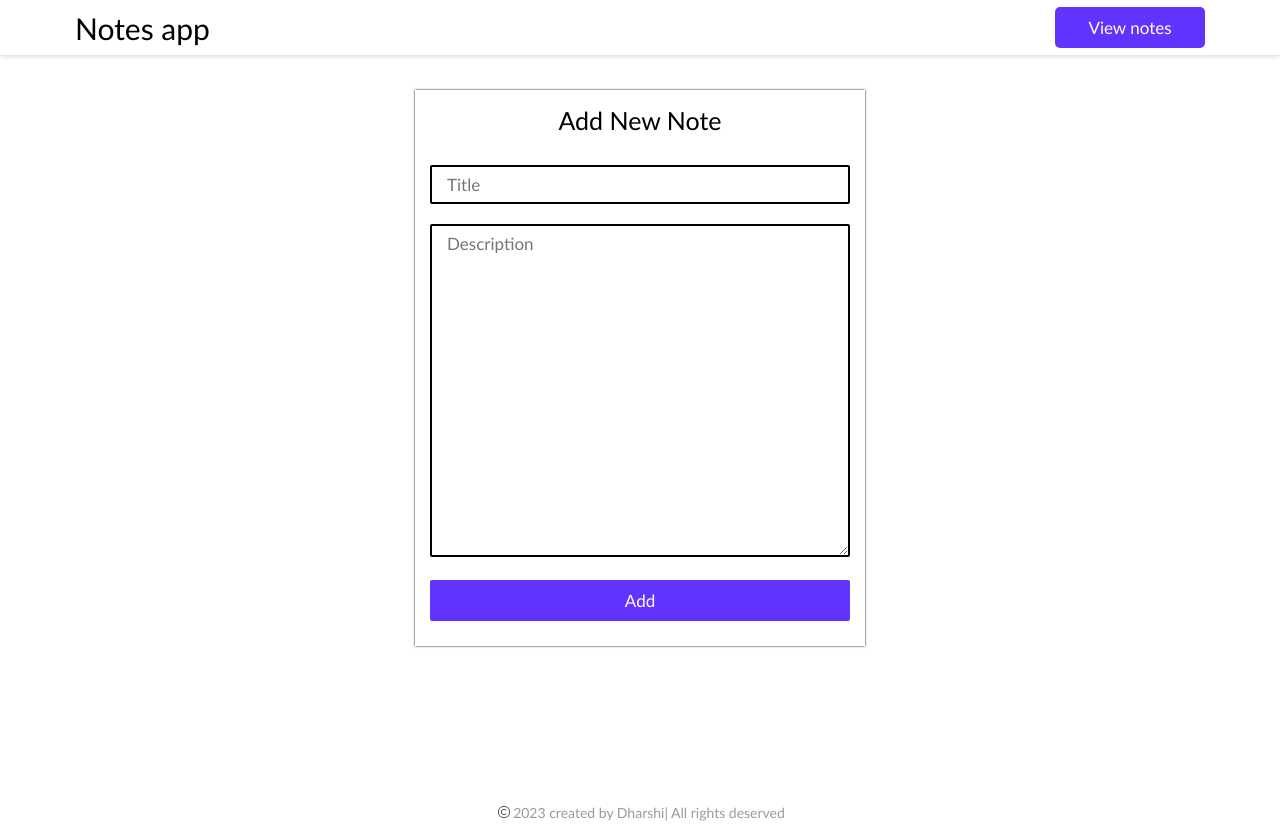
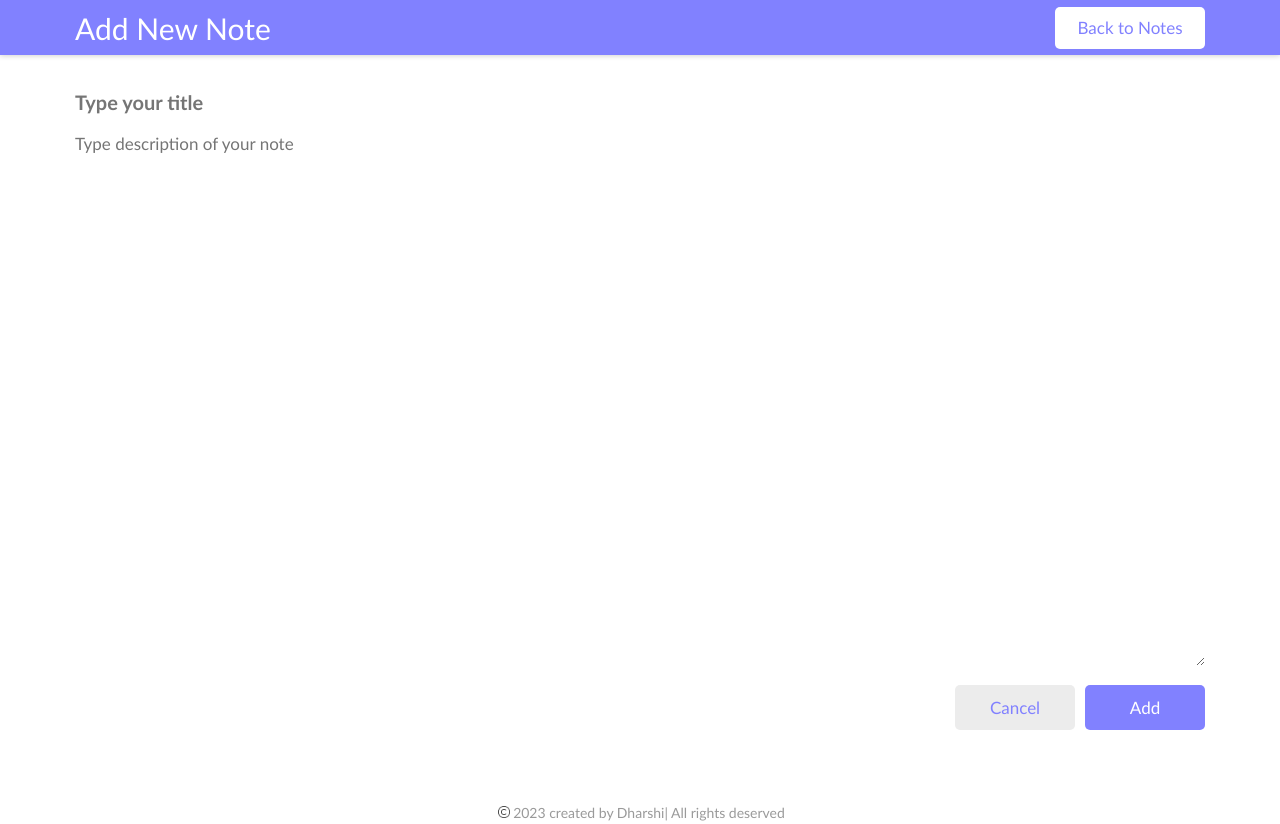
Before and after one commit to DharshiBalasubramaniyam/Notes-App, a React (Create React App) app: page /newnote in a window 1280 px wide. Built offline with nearby package versions, Linux system fonts and the light colour scheme.

Commit message:
update ui

```diff
--- a/src/App.js
+++ b/src/App.js
@@ -29,7 +29,7 @@ function App() {
       note.id = id;
       note.date = new Date().toDateString();
       note.time = new Date().toLocaleTimeString();
-      setList([...list, note]);
+      setList([note, ...list]);
   }
 
   function removeNote(id) {
@@ -45,7 +45,7 @@ function App() {
     const removedList = list.filter((note) => {
       return note.id!==editednote.id;
     })
-    setList([...removedList, editednote]);
+    setList([editednote, ...removedList]);
   }
 
   return (
@@ -55,7 +55,7 @@ function App() {
           <Route path="/deletenote/:id" element={<DeleteNote removeNote={removeNote}/>} />
           <Route path="/updatenote/:id" element={<UpdateNote editNote={editNote} />} />
           <Route path="/newnote" element={<Addnote addNote={addNote} />}  />
-          <Route path="/viewnote/:id" element={<Viewnote list={list}/>}  />
+          <Route path="/viewnote/:id" element={<Viewnote/>}  />
         </Routes>
         <Footer/>
     </>
--- a/src/components/Addnote.js
+++ b/src/components/Addnote.js
@@ -1,11 +1,16 @@
 import './Styles.css';
-import { useState } from 'react';
+import { useState, useRef, useEffect } from 'react';
 import { Link } from 'react-router-dom';
 import { useNavigate } from 'react-router-dom';
 
 function Addnote(props) {
 
     const navigate = useNavigate();
+    const titleRef = useRef(null);
+
+    useEffect(()=> {
+        titleRef.current.focus();
+    }, [])
 
     const [input, setInput] = useState({
         id: "",
@@ -30,7 +35,7 @@ function Addnote(props) {
             return {...previousState, title: "", description: ""}
         })
 
-        alert('New note added successfully!');
+        // alert('New note added successfully!');
 
         navigate(-1);
     }
@@ -38,17 +43,17 @@ function Addnote(props) {
     return(
         <>
             <header>
-                <h1>Notes app</h1>
+                <h1>Add New Note</h1>
                 <div>
-                        <Link to="/" className='btn'>View notes</Link>
+                        <Link to="/" className='btn'>Back to Notes</Link>
                 </div>
             </header>
             <section>
                 <form onSubmit={handleSubmit}>
-                    <h1>Add New Note</h1>
 
                     <input type='text'
-                        placeholder='Title'
+                        ref={titleRef}
+                        placeholder='Type your title'
                         value={input.title}
                         onChange={(e) => {
                             setInput(previousState => {
@@ -59,7 +64,7 @@ function Addnote(props) {
                     /><br/>
 
                     <textarea
-                        placeholder='Description'
+                        placeholder='Type description of your note'
                         rows={15}
                         value={input.description}
                         onChange={(e) => {
@@ -69,12 +74,14 @@ function Addnote(props) {
                         }}
                     ></textarea><br/>
 
-                    <input type='submit' value='Add' />
+                    <div className='btns'>
+                        <Link to="/" className='link'><input type='submit' value='Cancel' className='cancel'/></Link>
+                        <input type='submit' value='Add' />
+                    </div>
                 </form>
             </section>
 
         </>
-        //
     );
 }
 
--- a/src/components/DeleteNote.js
+++ b/src/components/DeleteNote.js
@@ -7,20 +7,19 @@ function DeleteNote(props) {
 
     function del() {
         props.removeNote(note.id);
-        alert("Note deleted sucessfully!");
+        // alert("Note deleted sucessfully!");
     }
 
     return(
         <>
             <header>
-                <h1>Notes app</h1>
+                <h1>Confirm - Delete</h1>
             </header>
             <section id='delete'>
                 <div className="confirm-box">
-                    <h1>Confirm - Delete</h1>
                     <p>Are you sure? <br/><br/> Permenently delete your note "{note.title}"? You can't undo this after deleting.</p>
                     <div>
-                        <Link to="/" className="btn cancel">Cancel</Link>
+                        <Link to={`/viewnote/${note.id}`} className="btn cancel">Cancel</Link>
                         <Link to="/"
                             className="btn delete"
                             onClick={del}
--- a/src/components/Notecard.js
+++ b/src/components/Notecard.js
@@ -1,10 +1,7 @@
 import { Link } from 'react-router-dom';
-import { useEffect, useState } from 'react';
 
 function Notecard(props) {
     const {id, title, description, date, time} = props.note;
-
-
 
     return (
         <Link to={`/viewnote/${id}`} state={props.note} className='note-link'>
--- a/src/components/Noteslist.js
+++ b/src/components/Noteslist.js
@@ -15,7 +15,7 @@ function Noteslist(props) {
     return(
         <>
             <header>
-                <h1>Notes app</h1>
+                <h1>All Notes</h1>
                 <div className='search'>
                         <input
                             type='text'
@@ -32,14 +32,14 @@ function Noteslist(props) {
             </header>
             <section id='list'>
                 {
-                    (search === "") ? <h1>All Notes</h1> : <h1>Search results for '{search}'</h1>
+                    (search === "") ? <></> : <h1>Search results for '{search}'</h1>
                 }
                 {
-                   (notesList.length===0) ? <></> : (notesList.length===1) ? <small>{notesList.length} Note</small> : <small>{notesList.length} Notes </small>
+                    (notesList.length===1) ? <small>{notesList.length} Note</small> : <small>{notesList.length} Notes </small>
                 }
                 <div className='notes-container'>
                 {
-                    notesList.length === 0 ? <><p className='empty'>No notes found!</p></>:
+                    (notesList.length === 0 && search === "" )? <><p className='empty'>No notes here! <br/>Tap the new button on top to create a note.</p></>:
                     notesList.map((note) => {
                         return (
                             <Notecard note={note} key={note.id}/>
--- a/src/components/Styles.css
+++ b/src/components/Styles.css
@@ -8,6 +8,18 @@
     text-decoration: none;
 }
 
+::selection {
+    background-color: var(--white);
+    color: var(--main);
+}
+
+:root {
+    --main: rgb(129, 129, 255);
+    --white: rgb(255, 255, 255);
+    --btnhover: rgb(234, 234, 234);
+    --light: rgb(224, 224, 255);
+}
+
 header {
     width: 100%;
     padding: 8px 75px;
@@ -16,7 +28,7 @@ header {
     align-items: center;
     justify-content: space-between;
     position: fixed;
-    background-color: white;
+    background-color: var(--main);
     box-shadow: 0 1px 5px rgb(211, 211, 211);
 }
 header .back {
@@ -25,16 +37,17 @@ header .back {
 header h1 {
     font-size: 30px;
     flex: 1;
+    color: var(--white);
 }
 .btn {
-    padding: 10px 0;
-    background-color: rgb(98, 50, 255);
+    padding: 10.5px 0;
+    background-color: var(--white);
     border: none;
     display: inline-block;
     text-align: center;
     width: 150px;
     border-radius: 5px;
-    color: white;
+    color: var(--main);
     font-size: 17px;
     cursor: pointer;
     transition: 0.3s;
@@ -42,65 +55,72 @@ header h1 {
 header .search {
     position: relative;
     margin-right: 15px;
-    background-color: white;
+    background-color: var(--white);
+    border-radius: 7px;
 }
 header .search input {
     padding: 10px 15px 10px 40px;
     width: 430px;
-    font-size: 16px;
-    border: 1px solid rgb(184, 184, 184);border-radius: 7px;
-}
-header .search input:hover {
-    box-shadow: 0px 0px 5px rgba(0, 0, 0, 0.4);
+    font-size: 16.5px;
+    background-color: transparent;
+    color: var(--dark);
+    border: 2px solid var(--light);border-radius: 7px;
 }
 header .search input:focus {
-    box-shadow: 0px 0px 5px rgba(0, 0, 0, 0.9);
+    box-shadow: 0px 0px 2px var(--main);
 }
 header .search img{
     position: absolute;
     width: 30px;
     height: 30px;
-    top: 5px;
-    border-radius: 5px;
+    top:6px;
     left: 5px;
-    background-color: rgb(232, 232, 232);
-    padding: 7px;
+    padding: 5px;
 }
 .btn:hover, input[type='submit']:hover {
-    background-color: rgb(69, 12, 255);
-    color: white;
+    box-shadow: 0 0 4px var(--white);
 }
 .btn:active, input[type='submit']:active {
     transform: scale(0.98);
 }
 
 section {
-    padding: 90px 75px;
+    padding: 90px 75px 20px 75px;
     display: flex;
-    align-items: center;
+    align-items: flex-start;
     justify-content: flex-start;
     flex-direction: column;
     min-height: 100vh;
+    background-color: var(--white);
+}
+section small {
+    text-align: center;width: 100%;
 }
 .viewnotes {
     align-items:flex-start;
 }
 section h1 {
     text-align: center;
-    font-size: 25px;
+    width: 100%;
+    font-size: 20px;
+}
+section h2{
+    width: 100%;
+    font-size: 20px;
+    font-weight: 600;
     text-transform: capitalize;
 }
 section > p {
     width: 100%;
     margin-top: 20px;
     text-align: justify;
+    font-size: 17px;
 }
 section .notes-container {
     margin-top: 20px;
-    /* margin-bottom: 20px; */
     display: grid;
     width: 100%;
-    grid-template-columns: repeat(auto-fit, minmax(270px, 1fr));
+    grid-template-columns: repeat(auto-fit, minmax(150px, 1fr));
     grid-gap: 15px;
 }
 section .notes-container .note {
@@ -113,42 +133,27 @@ section .notes-container .note {
 }
 section .notes-container .note-link {
     border-radius: 10px;
+    background-color: var(--white);
+    box-shadow: 0 0 5px var(--main);
+    transition: 0.5s;
+}section .notes-container .note-link:hover {
+    background-color: var(--light);
 }
-section .notes-container .note-link:nth-child(3n) {
-    background-color: rgb(255, 204, 213);
-}
-section .notes-container .note-link:nth-child(3n-1) {
-    background-color: rgb(213, 220, 255);
-}
-section .notes-container .note-link:nth-child(3n-2) {
-    background-color: rgb(199, 255, 199);
-}
-section .notes-container .note:hover {
-    box-shadow: 0px 0px 5px rgb(81, 81, 81) ;
 
-}
 section .notes-container .note .title {
-    font-size: 20px;
+    font-size: 18px;
     font-weight: 600;
+    overflow: hidden;
     margin-bottom: 10px;
     text-transform: capitalize;
-    color: black;
+    color: var(--dark);
 }
 section .notes-container .note .description {
-    margin: 10px 0;font-size: 17px;color: black;
+    margin: 10px 0;font-size: 16px;color: black;overflow: hidden;
 }
-section .notes-container .note img {
-    height: 27px;
-    width: 27px;
-    transition: 0.5s;
-    padding:4px;
-    border-radius: 4px;
-}
-section .notes-container .note img:hover {
-    background-color: rgb(198, 198, 198);
-}
-section .notes-container .note img:active {
-    background-color: transparent;
+section .notes-container p{
+    font-size: 15px;
+    color: var(--light);
 }
 section .empty {
     text-align: center;
@@ -166,58 +171,64 @@ section .empty {
     display: flex;
     justify-content: space-between;
     align-items: flex-end;
-    font-size: 13px;
+    font-size: 9.5px;
     margin-top: 15px;
     color: rgb(27, 0, 116);
     flex: 1;
 }
 section form {
-    padding: 15px;
     width: 100%;
-    max-width: 450px;
-    box-shadow: 0 0 2px black;
-}
-section form h1{
-    margin-bottom: 20px;
+    height: 80vh;
+    display: flex;
+    flex-direction: column;
+    align-items: flex-start;
 }
 section form .btns {
     display: flex;
+    width: 100%;
+    justify-content: flex-end;
     gap: 10px;
-}
-section form .btns .link {
-    width: 100%;
 }
 section form input, textarea{
     width: 100%;
-    margin: 10px 0;
     outline: none;
-    border: 2px solid black;
-    border-radius: 2px;
-    padding: 7px 15px;
+    border: none;
     background-color: transparent;
     font-size: 17px;
 }
+section form textarea{
+    flex: 1;
+}
+section form input[type='text'] {
+    font-weight: 600;
+    font-size: 20px;
+}
 section form input[type='submit'] {
     border: none;
-    background-color: rgb(98, 50, 255);
-    padding: 10px 0;
+    background-color: var(--main);
+    padding: 12px 0;
+    width: 120px;
+    border-radius: 5px;
     color: white;
     transition: 0.3s;
     cursor: pointer;
 }
+section form input[type='submit']:hover {
+    background-color: rgb(101, 101, 255);
+}
 section form .btns .cancel {
-    background-color: rgb(210, 210, 210);
+    background-color: rgb(236, 236, 236);
+    color: var(--main);
 }
 section form .btns .cancel:hover {
-    background-color: rgb(169, 169, 169);
+    background-color: rgb(221, 221, 221);
 }
 section .confirm-box {
-    padding: 15px;
     position: relative;
     width: 100%;
     max-width: 500px;
-    box-shadow: 0 0 2px black;
 }
+
 section .confirm-box p {
     margin: 15px 0 25px;
     font-size: 18px;
@@ -230,14 +241,15 @@ section .confirm-box .btn {
     margin-left: 15px;
 }
 section .confirm-box .cancel {
-    background-color: rgb(210, 210, 210);
+    background-color: rgb(236, 236, 236);
 }
 section .confirm-box .cancel:hover {
-    background-color: rgb(169, 169, 169);
+    background-color: rgb(221, 221, 221);
 
 }
 section .confirm-box .delete {
     background-color: red;
+    color: var(--white);
 }
 section .confirm-box .delete:hover {
     background-color: rgb(216, 0, 0);
@@ -252,7 +264,7 @@ header .trash,header .edit{
     margin-left: 15px;
 }
 header .trash:hover,header .edit:hover{
-    background-color: rgb(198, 198, 198);
+    background-color: var(--white);
 }
 header .trash:active,header .edit:active {
     background-color: transparent;
@@ -264,7 +276,6 @@ footer {
     display: flex;
     align-items: center;
     justify-content: center;
-    background-color: var(--main);
     color: rgb(154, 154, 154);
     font-size: 14px;
     padding: 3px 0;
@@ -277,7 +288,7 @@ footer img {
 
 @media all and (max-width:1100px) {
     section {
-        padding: 90px 20px;
+        padding: 90px 20px 0 20px;
     }
     header {
         padding: 8px 20px;
--- a/src/components/UpdateNote.js
+++ b/src/components/UpdateNote.js
@@ -1,5 +1,5 @@
 import { useLocation, Link } from 'react-router-dom';
-import { useState } from 'react';
+import { useState, useRef, useEffect } from 'react';
 import { useNavigate } from 'react-router-dom';
 
 
@@ -8,7 +8,13 @@ function UpdateNote(props) {
     const location = useLocation();
     const note = location.state;
 
+    const titleRef = useRef(null);
+
     const navigate = useNavigate();
+
+    useEffect(()=> {
+        titleRef.current.focus();
+    }, [])
 
     const [input, setInput] = useState({
         id: note.id,
@@ -28,20 +34,20 @@ function UpdateNote(props) {
 
         props.editNote(input);
 
-        alert('Note edited successfully!');
+        // alert('Note edited successfully!');
 
         navigate(-1);
     }
     return(
         <>
             <header>
-                <h1>Notes app</h1>
+                <h1>Edit Note</h1>
             </header>
             <section>
                 <form onSubmit={handleSubmit}>
-                    <h1>Edit Note</h1>
 
                     <input type='text'
+                        ref={titleRef}
                         placeholder='Title'
                         value={input.title}
                         onChange={(e) => {
@@ -63,8 +69,8 @@ function UpdateNote(props) {
                         }}
                     ></textarea><br/>
                     <div className='btns'>
-                    <Link to="/" className='link'><input type='submit' value='Cancel' className='cancel'/></Link>
-                    <input type='submit' value='Update' />
+                    <Link to={`/viewnote/${input.id}`} className='link'><input type='submit' value='Cancel' className='cancel'/></Link>
+                    <input type='submit' value='Save' />
                     </div>
 
                 </form>
--- a/src/components/Viewnote.js
+++ b/src/components/Viewnote.js
@@ -1,19 +1,24 @@
-import { useLocation, Link, useParams} from 'react-router-dom';
+import { Link, useParams} from 'react-router-dom';
 import compose from '../images/compose.png';
 import trash from '../images/trash-can.png';
 import { useEffect, useState } from 'react';
 
-function Viewnote(props) {
+function Viewnote() {
 
-    const [note, setNote] = useState({});
+    const [note, setNote] = useState({
+    });
     const {id} = useParams();
 
     useEffect(()=> {
-        const filtered = props.list.filter((note) => {
-            return note.id == id;
-        })
-        setNote(filtered[0]);
-    }, [])
+        const storageNotes = JSON.parse(localStorage.getItem("notes"));
+        if(storageNotes) {
+            const filtered = storageNotes.filter((note) => {
+                return note.id === id;
+            })
+            setNote(filtered[0]);
+        }
+
+    }, [id])
 
     return(
         <>
@@ -25,7 +30,7 @@ function Viewnote(props) {
                 <Link to={`/updatenote/${note.id}`} state={note}><img src={compose} alt='edit' className='edit'/></Link>
             </header>
             <section className='viewnotes'>
-                <h1>{note.title}</h1>
+                <h2>{note.title}</h2>
                 <p>{note.description}</p>
             </section>
         </>
```
